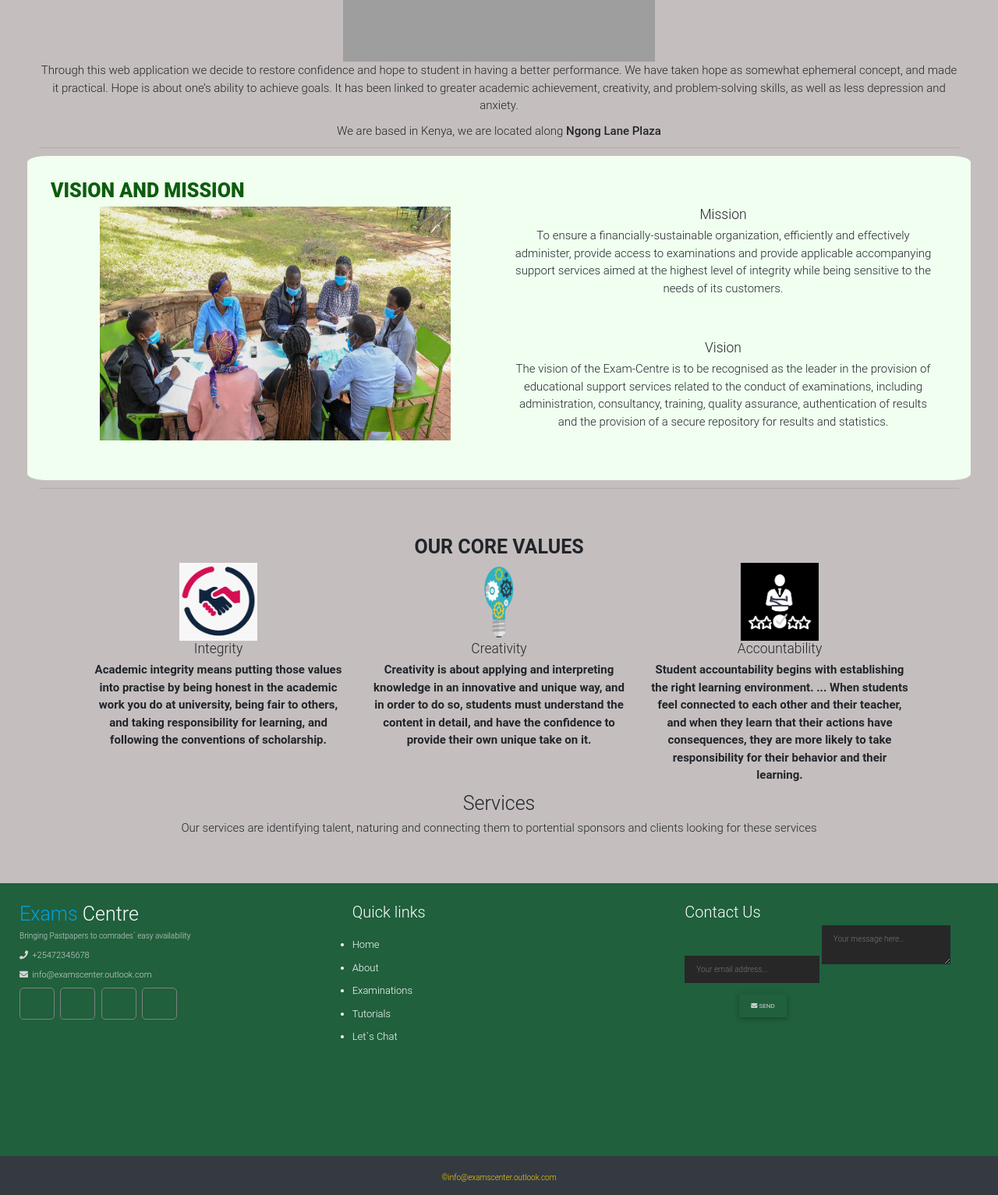
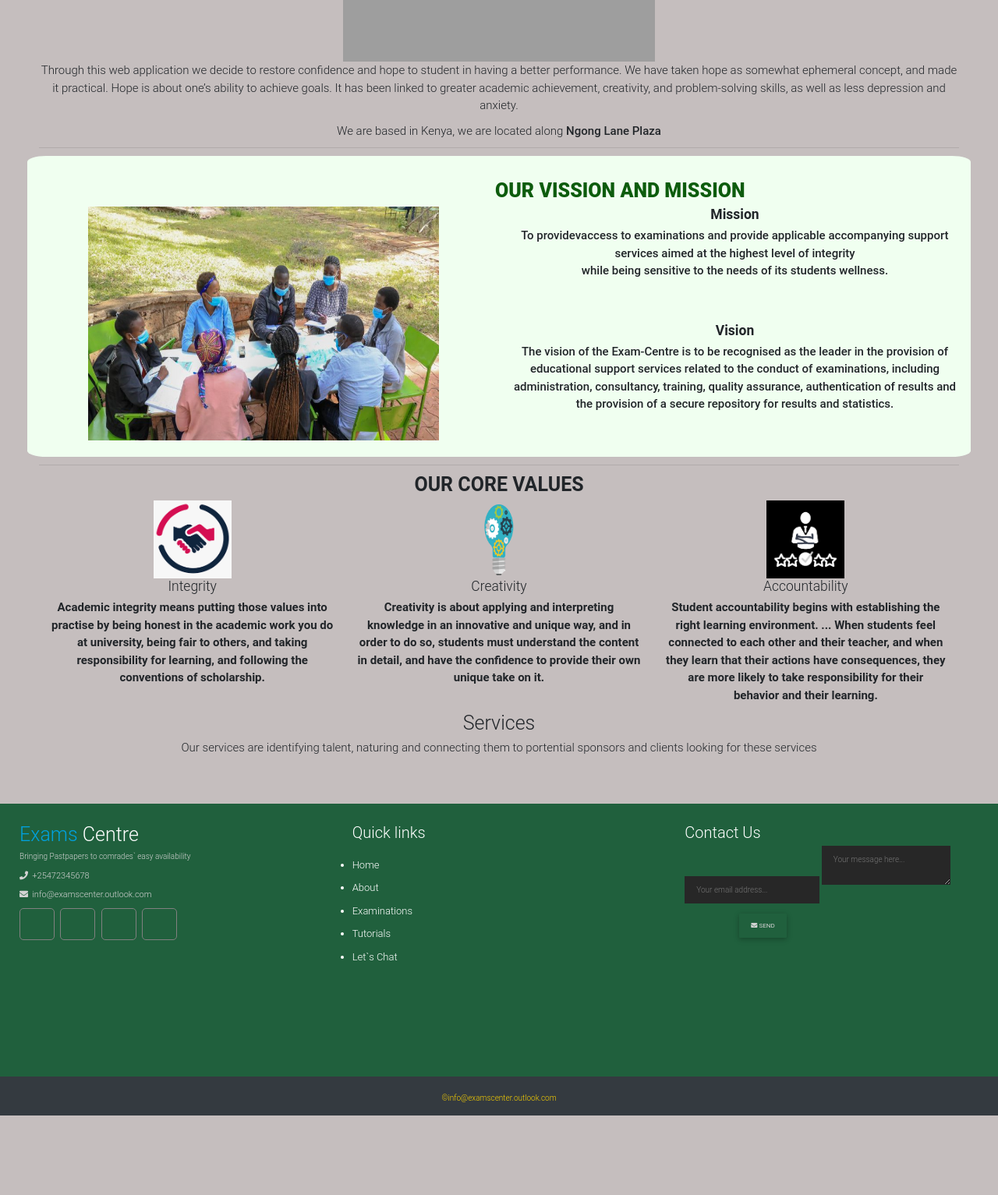
Before and after one commit to devseme/ExamCenter, a Flask app: page /about in a window 1280 px wide. Shown: the part 398-1931 px from the top of the page at 78% size. After the commit the page ends 1829 px from the top, so only its background shows below. Run offline with Flask 2, Linux system fonts and the light colour scheme; some libraries are stand-ins or nearby versions; grey boxes are pictures that could not be loaded.

Commit message:
styled services

```diff
--- a/app/static/css/main.css
+++ b/app/static/css/main.css
@@ -30,10 +30,11 @@ main {
     font-weight: 800;
     text-align: center;
     color: rgb(13, 92, 13);
+    margin-left: 600px;
 }
 .row {
     background-color: honeydew;
-    padding: 30px;
+    padding-top: 30px;
     text-align: center;
     border-radius: 2%;
 }
@@ -44,7 +45,7 @@ main {
 
 .row3{
     font-weight: 600;
-    padding: 50px;
+
 }
 .row4{
     text-align: center;
@@ -59,7 +60,9 @@ main {
    font-weight: 900;
 }
 
-
+#vision1{
+    color: black;
+}
 
 
 
--- a/app/templates/about.html
+++ b/app/templates/about.html
@@ -18,19 +18,18 @@
     </div>
     <hr>
     <div class="row">
-        <h1>VISION AND MISSION</h1>
+        <h1> OUR VISSION AND MISSION</h1>
         <div class="vision1">
             <div class="col-md-6">
                 <img id="img" src="/static/icons/jkuat.jpg" alt="">
             </div>
             <div class="col-md-6">
-                <h3>Mission</h3>
-                <p>To ensure a financially-sustainable organization, efficiently and effectively administer, provide
-                    access to examinations and provide applicable accompanying support services aimed at the highest
-                    level of integrity while being sensitive to the needs of its customers.</p>
+                <h3 style="font-weight: 700;">Mission</h3>
+                <p style="font-weight: 500;">To providevaccess to examinations and provide applicable accompanying support <br> services aimed at the highest
+                    level of integrity <br> while being sensitive to the needs of its students wellness.</p>
                     <br><br>
-                <h3>Vision</h3>
-                <p>The vision of the Exam-Centre is to be recognised as the leader in the provision of educational
+                <h3 style="font-weight: 700;">Vision</h3>
+                <p style="font-weight: 500;">The vision of the Exam-Centre is to be recognised as the leader in the provision of educational
                     support services related to the conduct of examinations, including administration, consultancy,
                     training, quality assurance, authentication of results and the provision of a secure repository for
                     results and statistics.</p>
@@ -44,7 +43,8 @@
     <div class="row3">
 
         <h1>OUR CORE VALUES</h1>
-        <div class="row4">
+
+
         <div class="col-md-4">
             <img id="create" src="/static/icons/intergrity.png" alt="">
             <h3>Integrity</h3>
@@ -68,13 +68,10 @@
             </p>
         </div>
     </div>
-    </div>
-    <div id="services">
-        <div id="serve">
+    <div class="services">
         <h1>Services</h1>
             <p>Our services are identifying talent, naturing and connecting them to portential sponsors and clients
                 looking for these services</p>
-        </div>
     </div>
 </main>
 <div class="footer">
```
Lines whose indentation alone changed are shown as unchanged.
